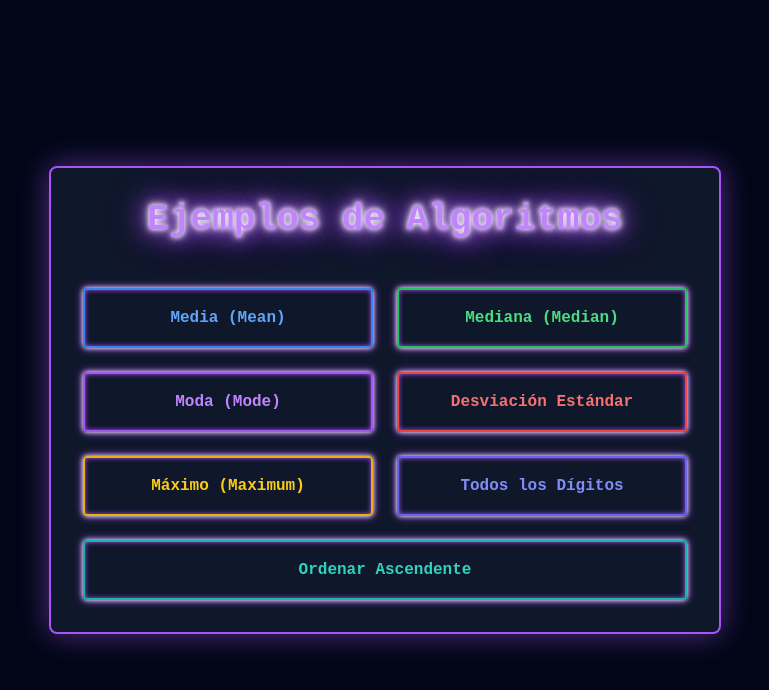
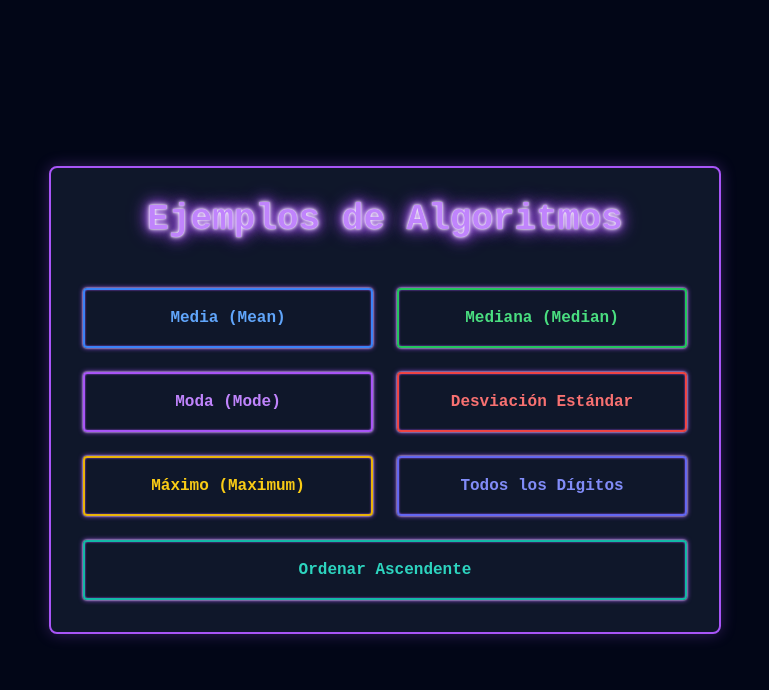
Before and after one commit to kurokirasama/basic-algorithms, a website: page index.html in a window 1280 px wide. Shown: the whole page, without its empty margins (255-1024 px from the left). Drawn offline with nearby package versions, Linux system fonts and the light colour scheme; a web font is replaced by a local one.

Commit message:
feat(ui): Reduce glow intensity on landing page

```diff
--- a/index.html
+++ b/index.html
@@ -16,15 +16,15 @@
       font-family: 'Monocraft', monospace;
     }
     .neon-text {
-      text-shadow: 0 0 5px #fff, 0 0 10px #fff, 0 0 20px #a855f7, 0 0 30px #a855f7, 0 0 40px #a855f7;
+      text-shadow: 0 0 2px #fff, 0 0 5px #fff, 0 0 10px #a855f7, 0 0 15px #a855f7, 0 0 20px #a855f7;
     }
     .neon-border {
-      box-shadow: 0 0 5px #fff, 0 0 10px #a855f7, inset 0 0 5px #a855f7;
+      box-shadow: 0 0 2px #fff, 0 0 5px #a855f7, inset 0 0 2px #a855f7;
     }
   </style>
 </head>
 <body class="bg-slate-950 min-h-screen flex flex-col items-center justify-center text-slate-100 p-4">
-  <div class="bg-slate-900 border-2 border-purple-500 p-8 rounded-lg shadow-[0_0_30px_rgba(168,85,247,0.5)] max-w-2xl w-full text-center">
+  <div class="bg-slate-900 border-2 border-purple-500 p-8 rounded-lg shadow-[0_0_15px_rgba(168,85,247,0.3)] max-w-2xl w-full text-center">
     <h1 class="text-4xl font-bold mb-12 text-purple-400 neon-text">Ejemplos de Algoritmos</h1>
     <div class="grid grid-cols-1 md:grid-cols-2 gap-6">
       <a href="WEB/mean/index.html" class="border-2 border-blue-500 hover:bg-blue-500/20 text-blue-400 font-bold py-4 px-4 rounded transition duration-300 neon-border">
```
Also changed, not shown: tests/glow_reduction.test.js (added, +20 -0 lines).
